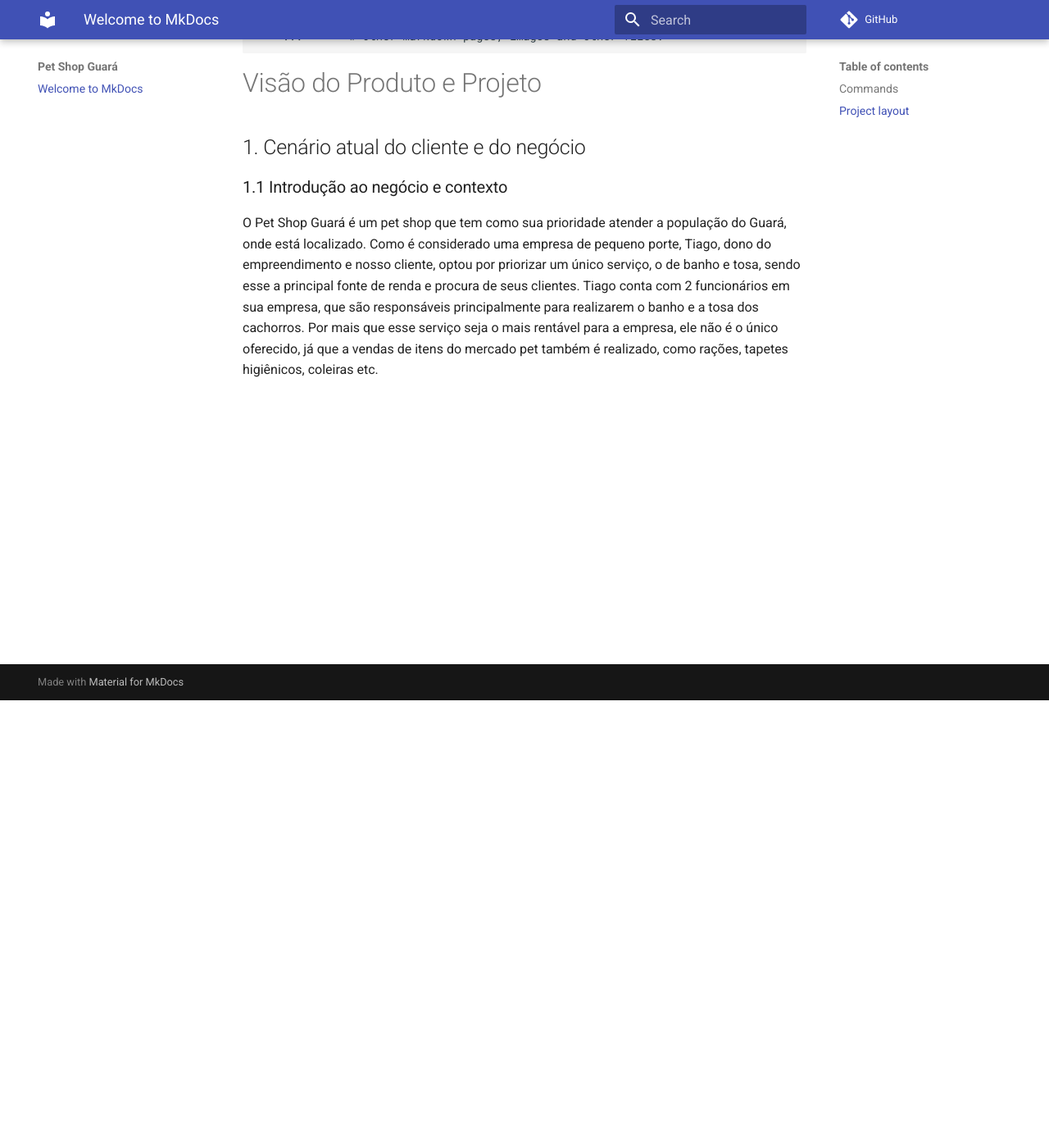
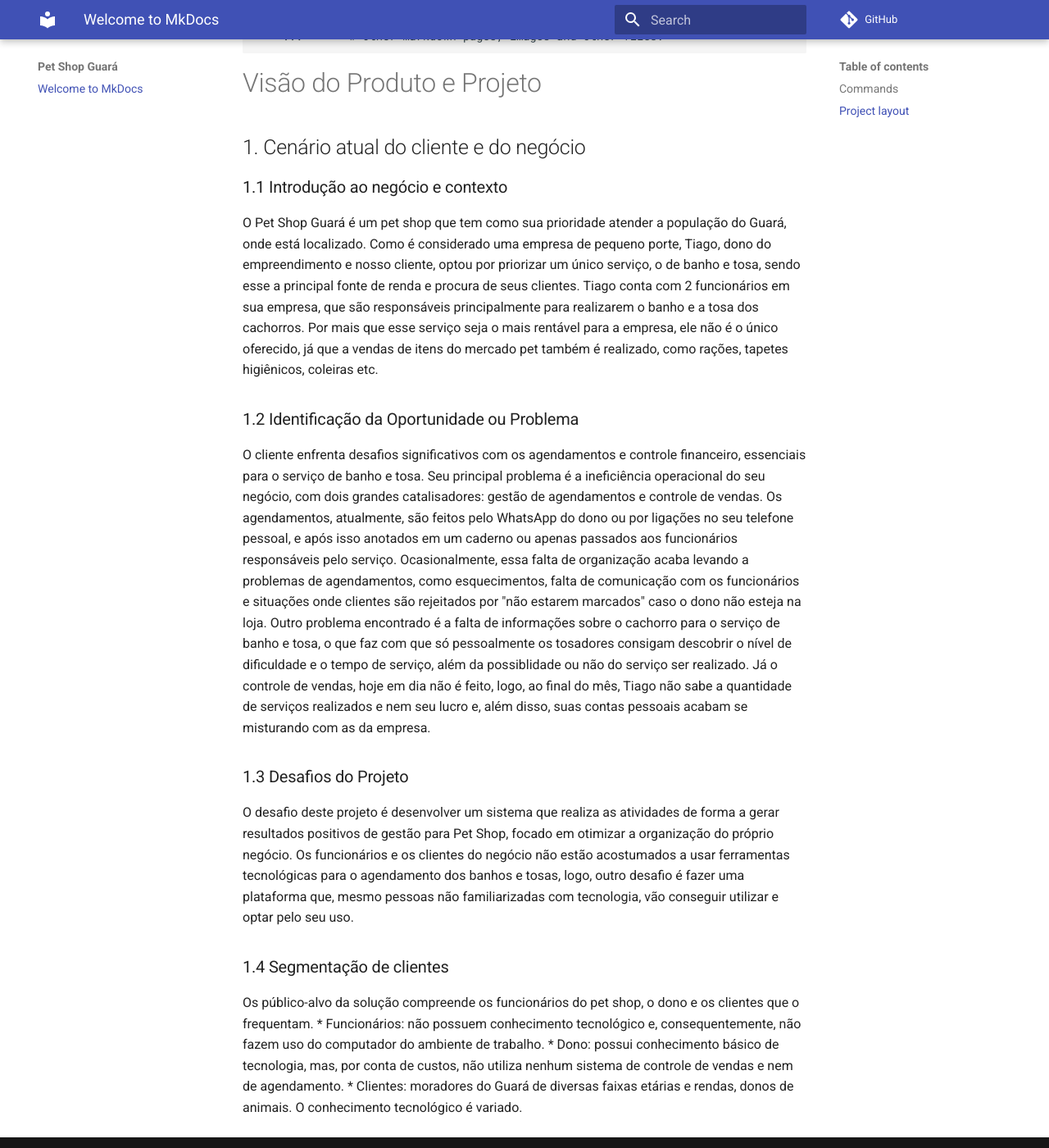
Before and after one commit to mdsreq-fga-unb/2024.2-T03-PetShopGuara, an MkDocs documentation site: the page built from docs/index.md, in a window 1280 px wide and 1400 px high, scrolled down 546 px. Shown: the whole window at 82% size. Built offline with MkDocs 1.6.1 and Material for MkDocs 9.7.7, drawn with Linux system fonts in a browser that asks for light colours; comment, search, counter and statistics services are not loaded.

Commit message:
Adiciona seção 1 ao gitpages

```diff
--- a/docs/index.md
+++ b/docs/index.md
@@ -23,3 +23,18 @@ For full documentation visit [mkdocs.org](https://www.mkdocs.org).
 ### 1.1 Introdução ao negócio e contexto
 
 O Pet Shop Guará é um pet shop que tem como sua prioridade atender a população do Guará, onde está localizado. Como é considerado uma empresa de pequeno porte, Tiago, dono do empreendimento e nosso cliente, optou por priorizar um único serviço, o de banho e tosa, sendo esse a principal fonte de renda e procura de seus clientes. Tiago conta com 2 funcionários em sua empresa, que são responsáveis principalmente para realizarem o banho e a tosa dos cachorros. Por mais que esse serviço seja o mais rentável para a empresa, ele não é o único oferecido, já que a vendas de itens do mercado pet também é realizado, como rações, tapetes higiênicos, coleiras etc.
+
+### 1.2 Identificação da Oportunidade ou Problema
+
+O cliente enfrenta desafios significativos com os agendamentos e controle financeiro, essenciais para o serviço de banho e tosa. Seu principal problema é a ineficiência operacional do seu negócio, com dois grandes catalisadores: gestão de agendamentos e controle de vendas. Os agendamentos, atualmente, são feitos pelo WhatsApp do dono ou por ligações no seu telefone pessoal, e após isso anotados em um caderno ou apenas passados aos funcionários responsáveis pelo serviço. Ocasionalmente, essa falta de organização acaba levando a problemas de agendamentos, como esquecimentos, falta de comunicação com os funcionários e situações onde clientes são rejeitados por "não estarem marcados" caso o dono não esteja na loja. Outro problema encontrado é a falta de informações sobre o cachorro para o serviço de banho e tosa, o que faz com que só pessoalmente os tosadores consigam descobrir o nível de dificuldade e o tempo de serviço, além da possiblidade ou não do serviço ser realizado. Já o controle de vendas, hoje em dia não é feito, logo, ao final do mês, Tiago não sabe a quantidade de serviços realizados e nem seu lucro e, além disso, suas contas pessoais acabam se misturando com as da empresa.
+
+### 1.3 Desafios do Projeto
+
+O desafio deste projeto é desenvolver um sistema que realiza as atividades de forma a gerar resultados positivos de gestão para Pet Shop, focado em otimizar a organização do próprio negócio. Os funcionários e os clientes do negócio não estão acostumados a usar ferramentas tecnológicas para o agendamento dos banhos e tosas, logo, outro desafio é fazer uma plataforma que, mesmo pessoas não familiarizadas com tecnologia, vão conseguir utilizar e optar pelo seu uso.
+
+### 1.4 Segmentação de clientes
+
+Os público-alvo da solução compreende os funcionários do pet shop, o dono e os clientes que o frequentam.
+* Funcionários: não possuem conhecimento tecnológico e, consequentemente, não fazem uso do computador do ambiente de trabalho.
+* Dono: possui conhecimento básico de tecnologia, mas, por conta de custos, não utiliza nenhum sistema de controle de vendas e nem de agendamento.
+* Clientes: moradores do Guará de diversas faixas etárias e rendas, donos de animais. O conhecimento tecnológico é variado.
```
